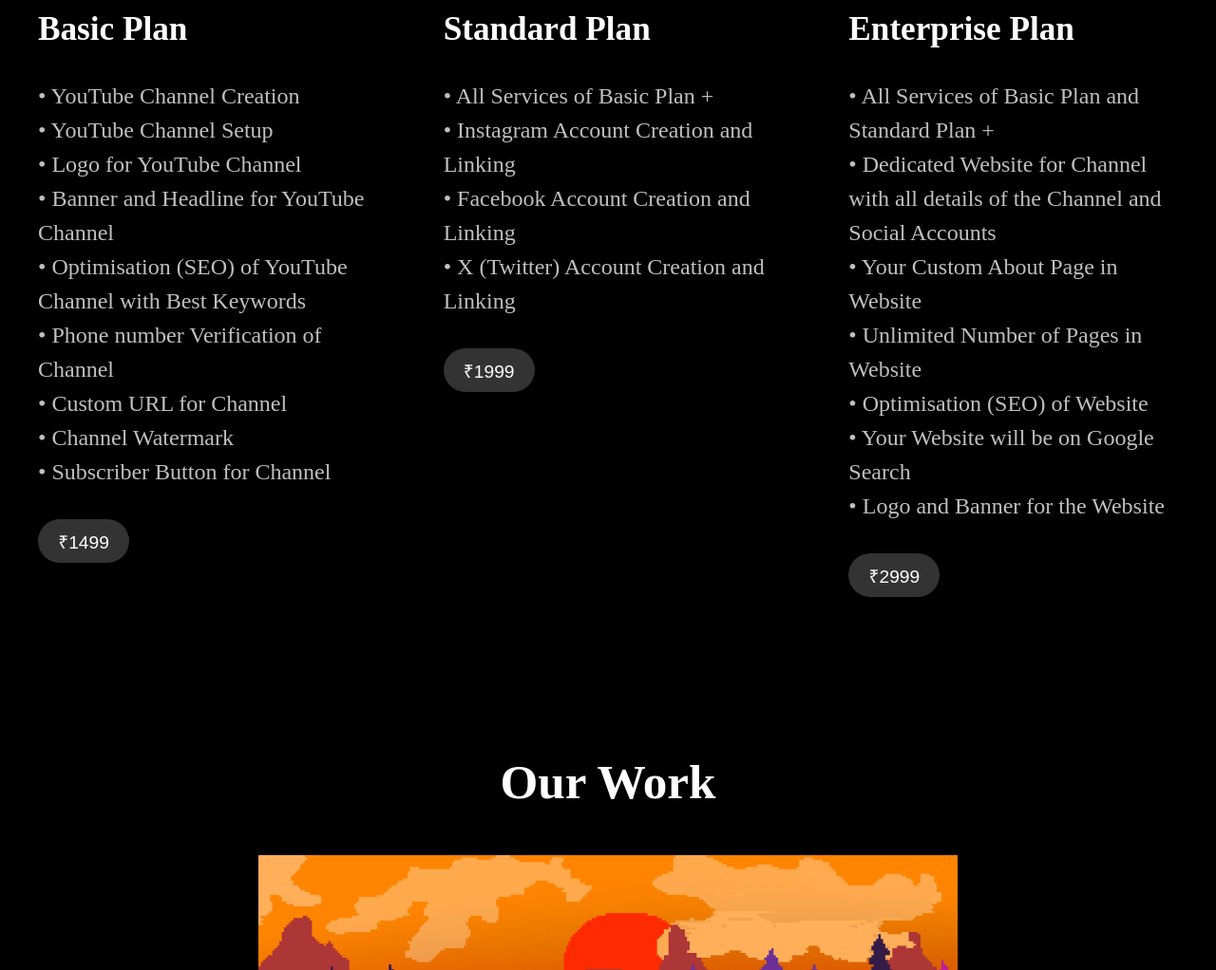
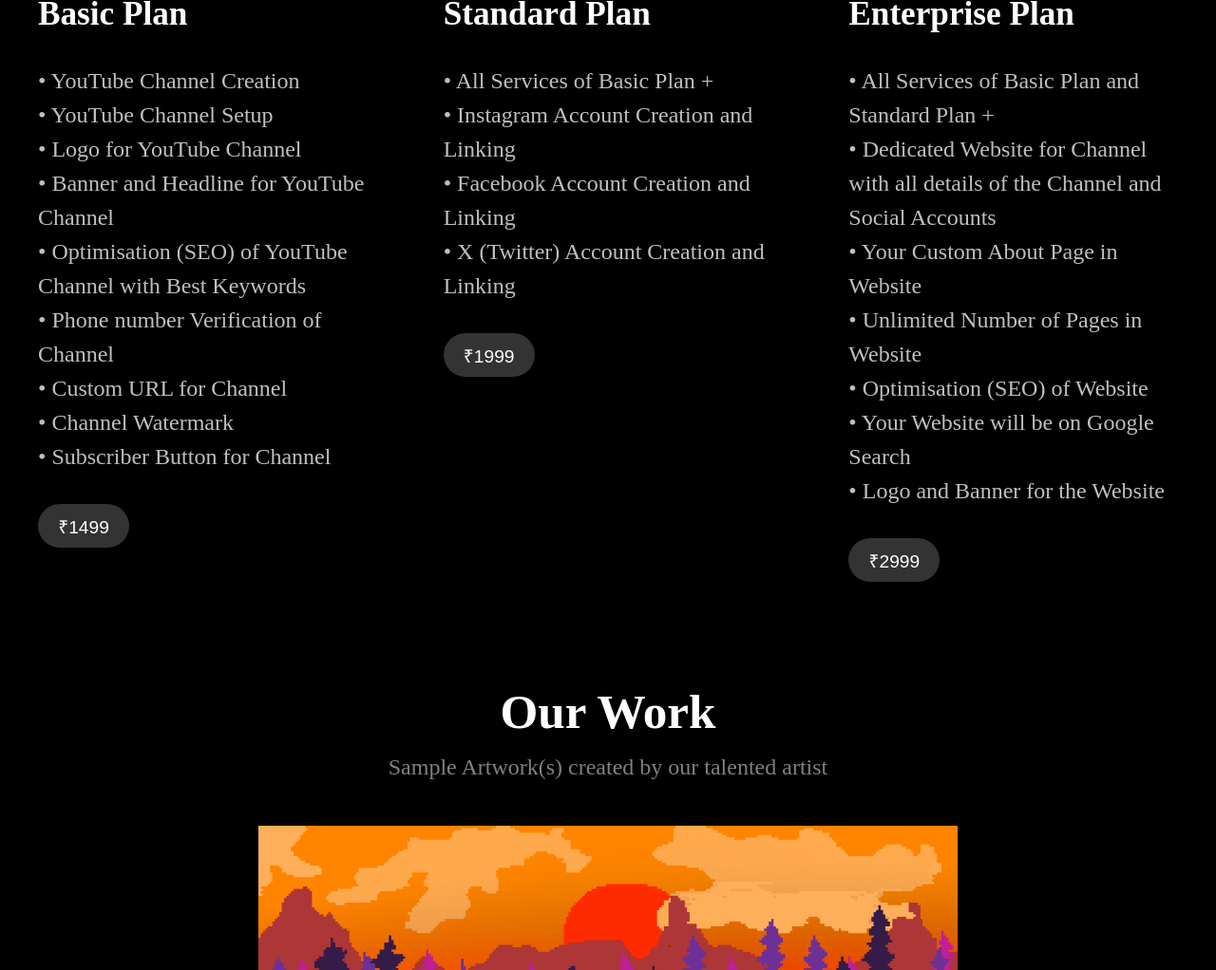
Before and after one commit to induce-r/induce-r.github.io, a plain HTML site: page index.html in a window 1280 px wide. Shown: the part 844-1866 px from the top of the page at 95% size. Drawn offline with Linux system fonts and the light colour scheme.

Commit message:
Add files via upload

```diff
--- a/index.html
+++ b/index.html
@@ -96,7 +96,7 @@
         <section>
             <h1 class="content">Our Plans</h1>
             <h2 class="content" style="opacity: 0.5; margin-top: 1rem;">Pick the plan you need and submit a form. We will process your order and deliver within 7 Days</h2>
-            <div class="row" style="margin-top: 3rem; margin-bottom: 6.6rem;">
+            <div class="row" style="margin-top: 2rem; margin-bottom: 3rem;">
                 <div class="column">
                     <div class="card">
                         <h1 style="margin: 0; font-size: 2.2rem;">Basic Plan</h2>
@@ -145,6 +145,7 @@
         </section>
         <section>
             <h1 class="content">Our Work</h1>
+            <h2 class="content" style="opacity: 0.5; margin-top: 1rem;">Sample Artwork(s) created by our talented artist</h2>
             <div style="margin-top: 3rem; margin-bottom: 9.6rem; color: rgba(255, 255, 255, 0.5);">
                 <img class="content" src="screenshockart1.png" style="height: auto; width: 100%; padding: 0; margin-bottom: 0.8rem;">
                 <caption>A Fiery Forest Sunset: A Pixel Art Masterpiece Depicting Vibrant Hues of Nature by ScreenShock</caption>
```
